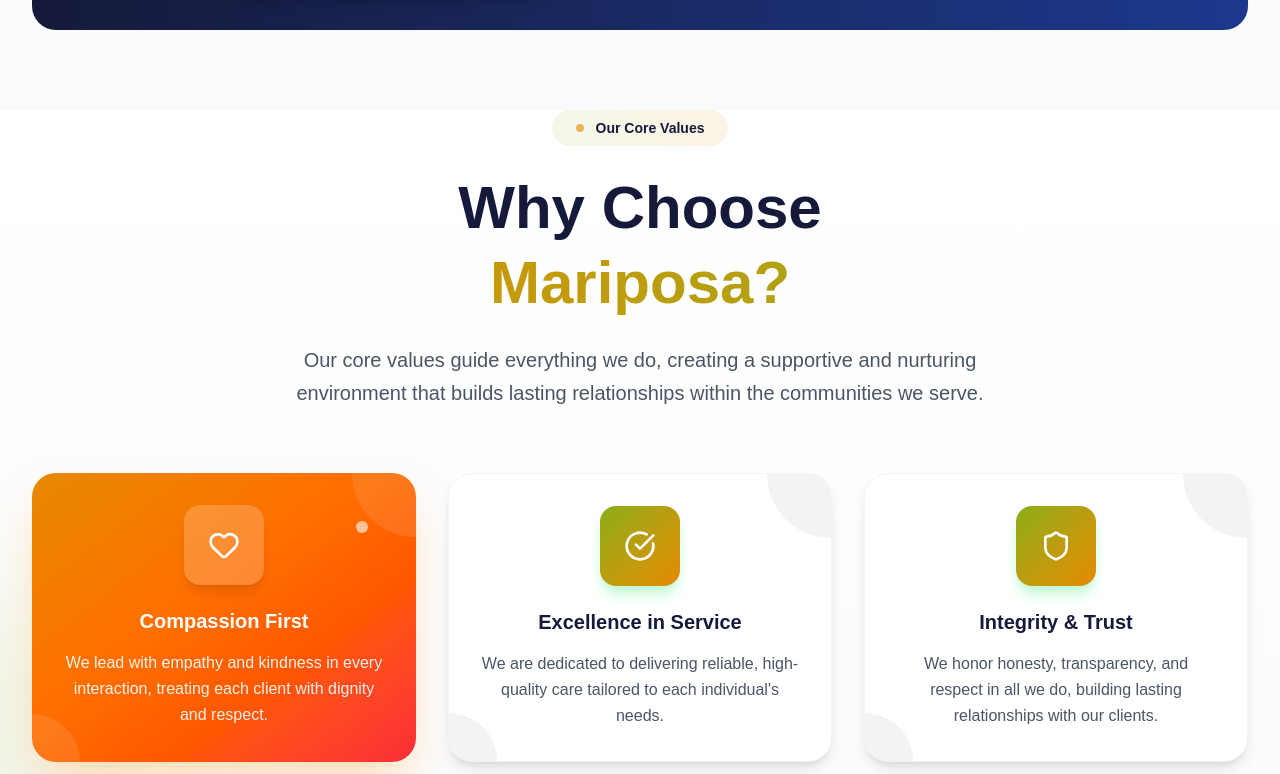
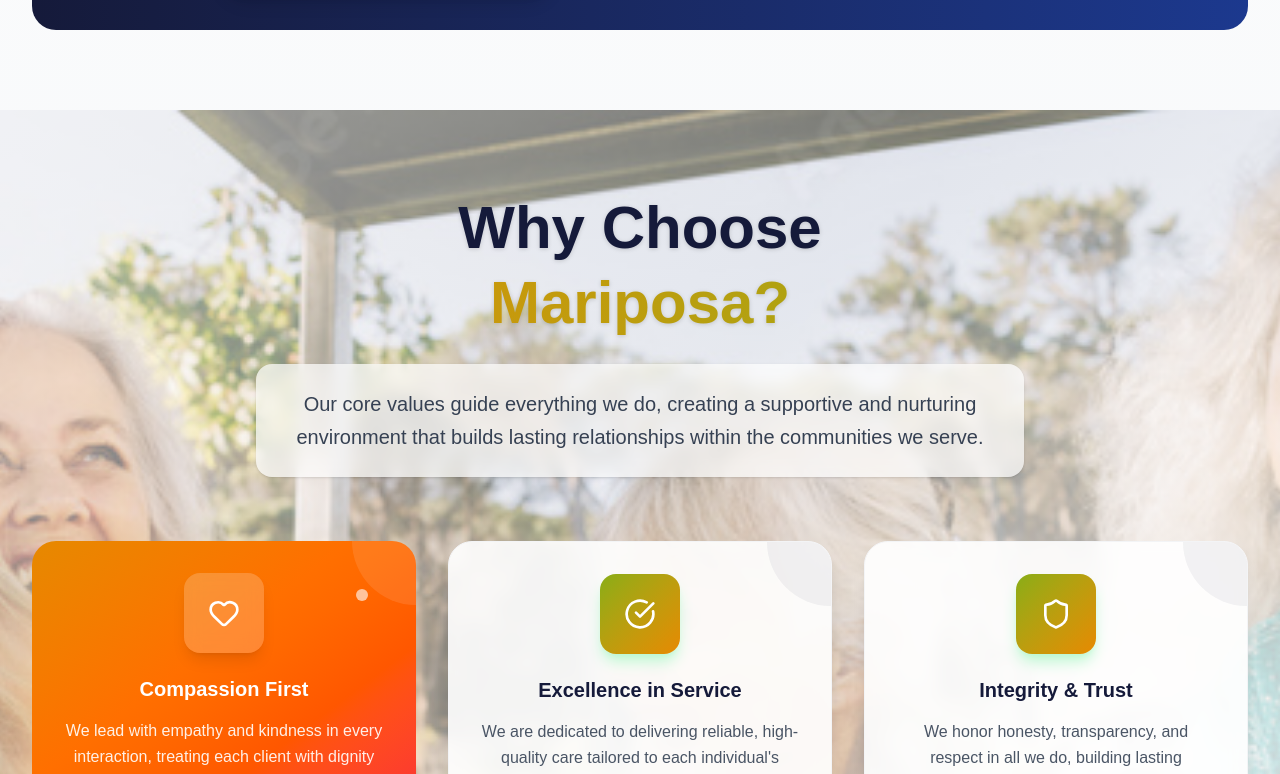
Before and after one commit to brendonwanderlust/mariposa-home-site, a React (Vite) app: page / in a window 1280 px wide. Shown: the part 2120-2894 px from the top of the page. Built offline with nearby package versions, Linux system fonts and the light colour scheme.

Commit message:
adjustments to why choose us

```diff
--- a/src/pages/home/sections/WhyChooseUs.tsx
+++ b/src/pages/home/sections/WhyChooseUs.tsx
@@ -7,6 +7,7 @@
   Shield,
   Star,
 } from "lucide-react";
+import seniorsOverTeaImg from "../../../assets/images/seniors-over-tea.jpg";
 
 const WhyChooseUs = () => {
   const values = [
@@ -48,13 +49,12 @@
         "Our detailed matchmaking process ensures you're aligned with caregivers who truly understand your needs.",
     },
   ];
-
   const ValueCard = ({ value, index }: { value: any; index: number }) => (
     <div
       className={`group relative overflow-hidden rounded-3xl p-8 transition-all duration-500 hover:scale-105 hover:-translate-y-2 ${
         value.highlight
           ? "bg-gradient-to-br from-mariposa-orange via-orange-500 to-red-500 text-white shadow-2xl shadow-orange-200"
-          : "bg-white hover:bg-gradient-to-br hover:from-gray-50 hover:to-white shadow-lg hover:shadow-2xl border border-gray-100"
+          : "bg-white/90 backdrop-blur-sm hover:bg-white hover:bg-gradient-to-br hover:from-gray-50 hover:to-white shadow-lg hover:shadow-2xl border border-gray-100"
       }`}
       style={{
         animationDelay: `${index * 100}ms`,
@@ -112,31 +112,32 @@
   );
 
   return (
-    <section className="pb-20 bg-gradient-to-b from-white via-gray-50 to-white relative overflow-hidden">
-      {/* Background Elements */}
+    <section className="py-20 relative overflow-hidden">
+      {/* Background Image with Overlay */}
+      <div
+        className="absolute inset-0 bg-cover bg-center bg-no-repeat"
+        style={{
+          backgroundImage: `linear-gradient(135deg, rgba(255, 255, 255, 0.6) 0%, rgba(248, 250, 252, 0.4) 30%, rgba(255, 255, 255, 0.95) 70%, rgba(248, 250, 252, 0.9) 100%), url('${seniorsOverTeaImg}')`,
+        }}
+      />
+
+      {/* Additional Background Elements */}
       <div className="absolute inset-0 overflow-hidden pointer-events-none">
-        <div className="absolute top-1/4 -left-32 w-64 h-64 bg-mariposa-green/10 rounded-full blur-3xl"></div>
-        <div className="absolute bottom-1/4 -right-32 w-64 h-64 bg-mariposa-orange/10 rounded-full blur-3xl"></div>
+        <div className="absolute top-1/4 -left-32 w-64 h-64 bg-mariposa-green/5 rounded-full blur-3xl"></div>
+        <div className="absolute bottom-1/4 -right-32 w-64 h-64 bg-mariposa-orange/5 rounded-full blur-3xl"></div>
       </div>
 
       <div className="max-w-7xl mx-auto px-4 sm:px-6 lg:px-8 relative z-10">
         {/* Section Header */}
         <div className="text-center mb-16">
-          <div className="inline-flex items-center bg-gradient-to-r from-mariposa-green/10 to-mariposa-orange/10 rounded-full px-6 py-2 mb-6">
-            <div className="w-2 h-2 bg-mariposa-orange rounded-full mr-3 animate-pulse"></div>
-            <span className="text-sm font-semibold text-mariposa-navy">
-              Our Core Values
-            </span>
-          </div>
-
-          <h2 className="text-4xl lg:text-6xl font-bold text-mariposa-navy mb-6 leading-tight">
+          <h2 className="text-4xl lg:text-6xl font-bold text-mariposa-navy mb-6 leading-tight drop-shadow-sm">
             Why Choose
             <span className="block text-transparent bg-clip-text bg-gradient-to-r from-mariposa-orange to-mariposa-green">
               Mariposa?
             </span>
           </h2>
 
-          <p className="text-xl text-gray-600 max-w-3xl mx-auto leading-relaxed">
+          <p className="text-xl text-gray-700 max-w-3xl mx-auto leading-relaxed bg-white/70 backdrop-blur-sm rounded-2xl p-6 shadow-sm">
             Our core values guide everything we do, creating a supportive and
             nurturing environment that builds lasting relationships within the
             communities we serve.
```
